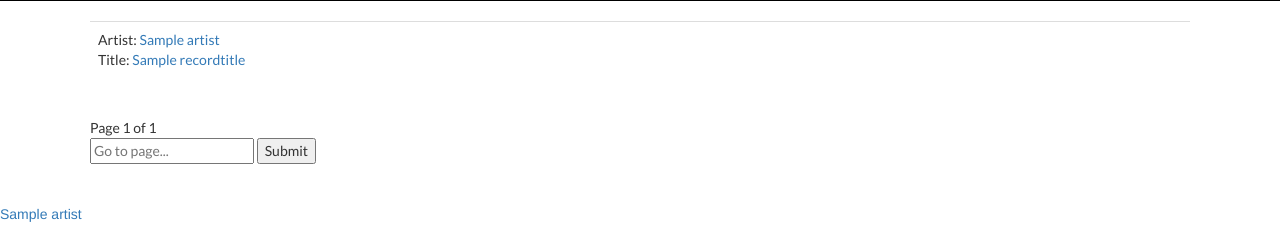
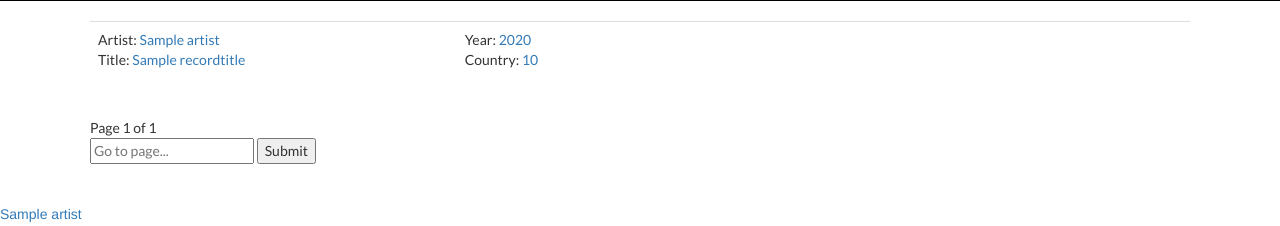
Before and after one commit to cissie/mrr-archive-django, a Django app: template templates/library/index.html in a window 1280 px wide. Shown: the part 353-579 px from the top of the page. Run offline with Django 3.2, Linux system fonts and the light colour scheme; the template is opened without the code that fills it: most values are stand-ins (such as "Sample title", 1, 10 or a date in 2020); some libraries are stand-ins or nearby versions.

Commit message:
Added year and country to index.html

```diff
--- a/static/css/style.css
+++ b/static/css/style.css
@@ -118,8 +118,6 @@ nav form {
 
 .collection_list {
     margin: 20px 90px 20px 50px;
-    list-style: none;
-    text-align: left;
     font-family: Lato;
 }
 
--- a/templates/library/index.html
+++ b/templates/library/index.html
@@ -20,6 +20,10 @@
                                 <td class="col-sm-12 col-md-4">
                                     Artist: <a href="/library/artist/{{ artist.id }}">{{ artist.name }}</a><br/>
                                     Title: <a href="/library/record_title_detail/{{ record_title.id }}">{{ record_title }}</a></td>
+                                <td class="">
+                                    Year: <a href="/library/year_detail/{{ record_title.release_year.id }}">{{ record_title.release_year.release_year }}</a><br/>
+                                    Country: <a href="/library/country_detail/{{ artist.country.id }}">{{ artist.country.country }}</a>
+                                </td>
                             </tr>
                          </table>
                     </div>
```
